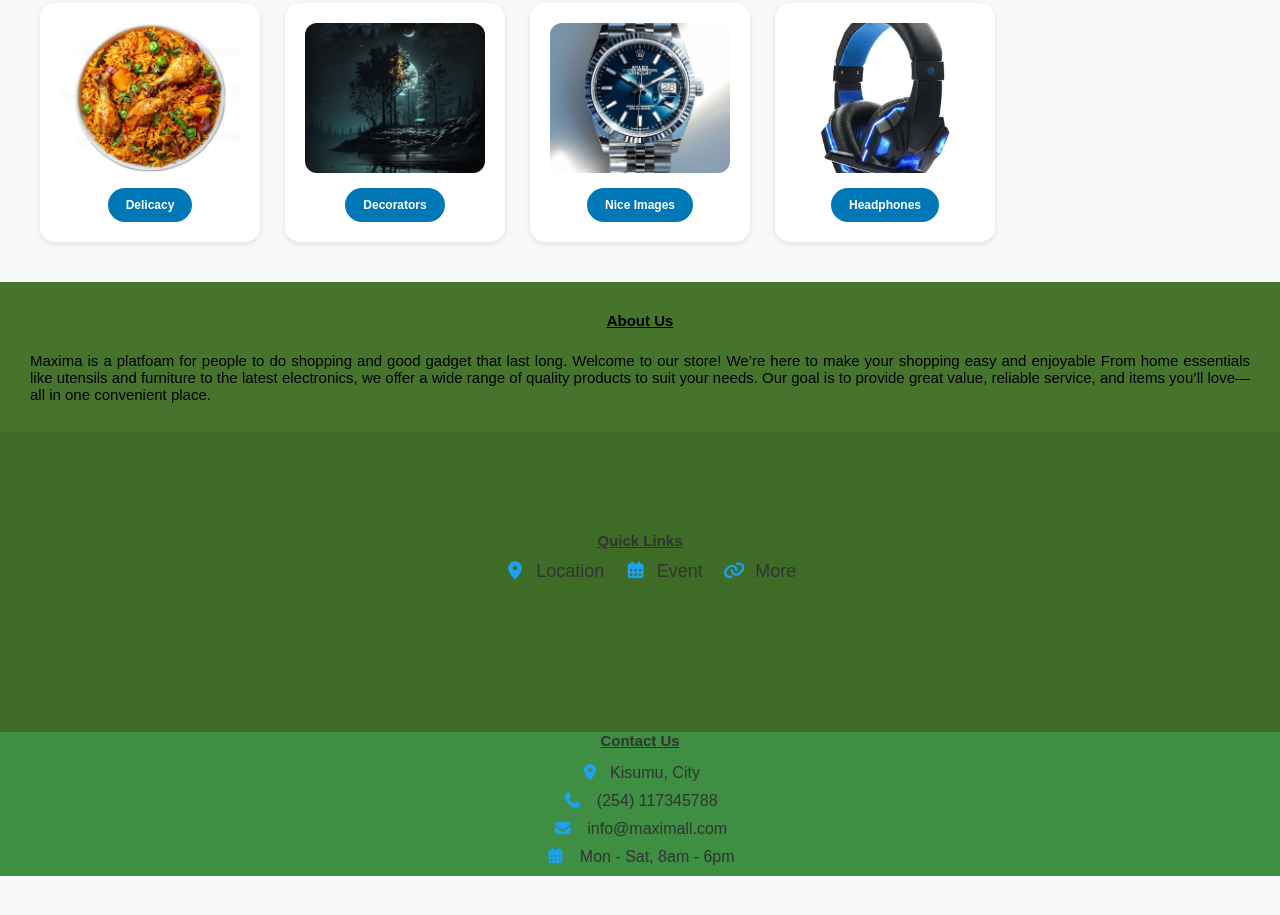
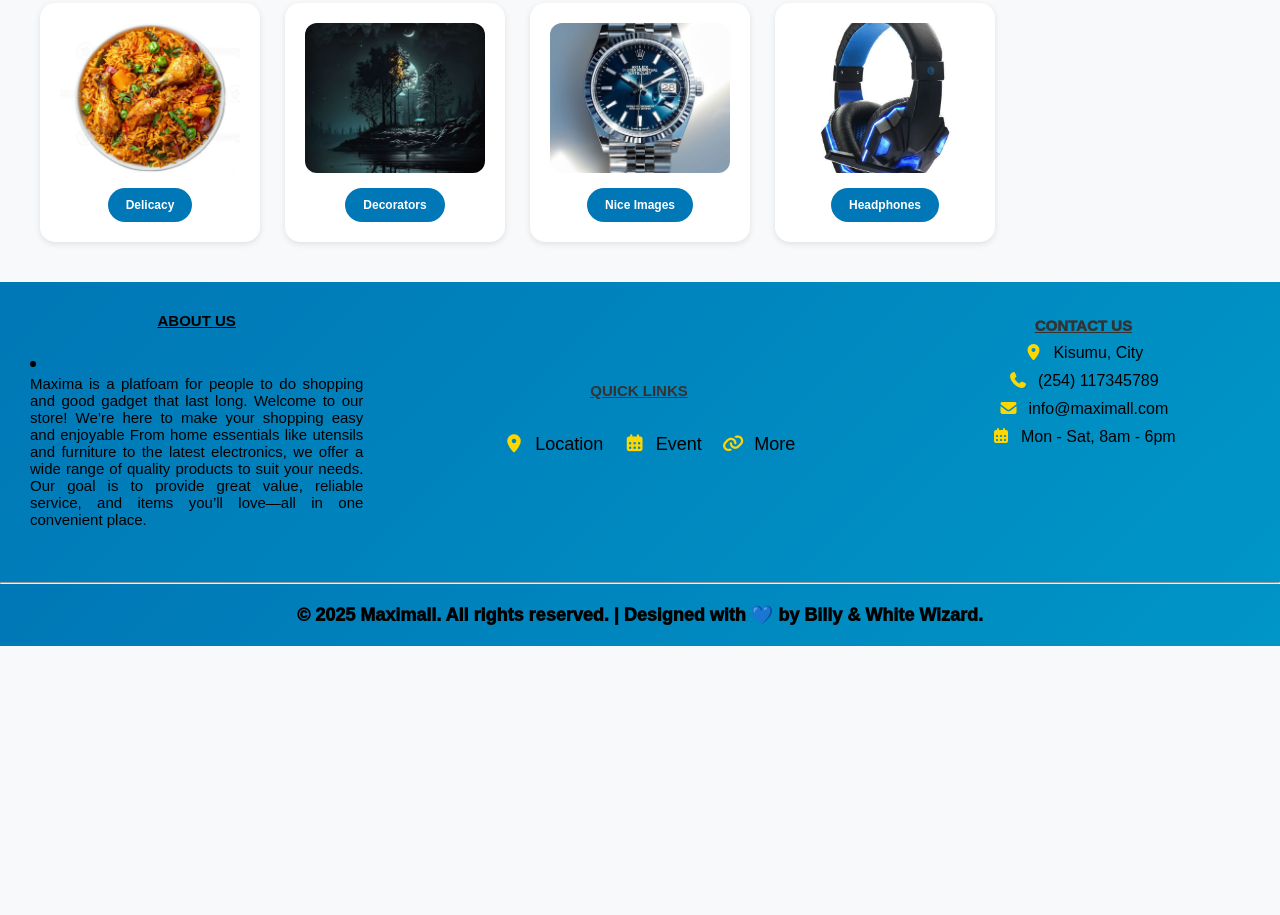
Before and after one commit to billyphosly4/maxima, a plain HTML site: page index.html in a window 1280 px wide. Shown: the part 829-1744 px from the top of the page. After the commit the page ends 1475 px from the top, so only its background shows below. Drawn offline with Linux system fonts and the light colour scheme.

Commit message:
update index.html

```diff
--- a/index.html
+++ b/index.html
@@ -14,7 +14,7 @@
   <header>
     <nav class="navbar">
       <div class="logo">
-        <img src="img/logo.jpg" alt="Maximall Logo">
+        <img src="img/logo.png" alt="Maximall Logo">
       </div>
         <div id="bill">
           <ul id="naf">
@@ -30,7 +30,7 @@
         <button><a href="signup.html">Signup</a></button>
       </div>
     </nav>
-    <marquee behavior="scroll" direction="left">YOUR CAMPUS. YOUR PEOPLE. YOUR MARKETPLACE. 💯💯</marquee>
+    <marquee behavior="scroll" direction="left">YOUR CAMPUS. YOUR PEOPLE. YOUR MARKETPLACE💥💢💫 ⭐⭐⭐💯💯</marquee>
   </header>
 
   <!-- ===== HERO SECTION ===== -->
@@ -104,39 +104,40 @@
     </div>
   </section>
 
-  <section class="section1">
+  <section class="section">
       <div id="about">
-    <h2>About Us</h2><br>
-    <p>Maxima is a platfoam for people to do shopping and good gadget that last long.
+    <h2>ABOUT US</h2><br>
+    <li><p>Maxima is a platfoam for people to do shopping and good gadget that last long.
       Welcome to our store! We’re here to make your shopping easy and enjoyable
        From home essentials like utensils and furniture to the latest electronics, we offer a wide range of quality products to suit your needs.
        Our goal is to provide great value, reliable service, and items you’ll love—all in one convenient place.
-      </p>
+      </p></li>
       </div>
-   </section>
-        <section class="section1">
+
+
         <div id="quick-links">
-          <h2>Quick Links</h2>
+          <h2>QUICK LINKS </h2><br>
           <ul>
             <li><a href="#"><i class="fa-solid fa-location-dot"></i>Location</a></li>
             <li><a href="#"><i class="fa-solid fa-calendar-days"></i>Event</a></li>
             <li><a href="#"><i class="fa-solid fa-link"></i>More</a></li>
           </ul>
         </div>
-        </section>
 
-    <section class="section1">
+
   <div id="contact-info">
-    <h2>Contact Us</h2>
+   <b><b><h2>CONTACT US</h2></b></b>
+    <ul>
     <p><i class="fa-solid fa-location-dot"></i>Kisumu, City</p>
-    <p><i class="fa-solid fa-phone"></i> (254) 117345788</p>
-    <p><i class="fa-solid fa-envelope"></i> info@maximall.com</p>
-    <p><i class="fa-solid fa-calendar-days"></i> Mon - Sat, 8am - 6pm</p>
+    <p><i class="fa-solid fa-phone"></i>(254) 117345789</p>
+    <p><i class="fa-solid fa-envelope"></i>info@maximall.com</p>
+    <p><i class="fa-solid fa-calendar-days"></i>Mon - Sat, 8am - 6pm</p>
+    </ul>
   </div>
-    </section>
+
     </section>
 
-
+<hr>
   <!-- ===== FOOTER ===== -->
   <footer>
       <p>&copy; 2025 Maximall. All rights reserved. | Designed with 💙 by Billy & White Wizard.</p>
--- a/style.css
+++ b/style.css
@@ -118,20 +118,19 @@ header h1{
   background-color: #023e8a;
 }
 
-/* Footer */
+
+
 footer {
-  background-color: red;
-  color: white;
+   background: linear-gradient(135deg, #0077b6, #0096c7);
+  padding: 20px;
+  bottom: 0;
+  color:black;
   text-align: center;
-  padding: 15px;
-  margin-top: 40px;
-  position: sticky;
-  z-index: 1000 ;
-  bottom: 0;
-}
+  font-weight: 1000;
    /* Default styles */
    body {
-     font-size: 16px;
+     font-size: 14px;
+
    }
 
    /* Styles for screens smaller than 768px (e.g., mobile devices) */
@@ -141,60 +140,54 @@ footer {
 
      }
     .placeholder {
-       font-size: 6px;
+       font-size: 4px;
      }
-     header{
 
-
-     }
     .navbar a{
-      font-size:8px;
+      font-size:10px;
 
     }
    .header h1{
-     font-size:30px;
+     font-size:32px;
    }
   .header h2{
-    font-size: 18px;
+    font-size: 20px;
      color: black;
   }
  .header h3{
-   font-size: 12px;
+   font-size: 15px;
    color: #000;
  }
   .header p{
-    font-size:10px;
+    font-size:13px;
   }
  .products h2{
-   font-size: 14px;
+   font-size: 16px;
  }
 .products p{
-  font-size:10px;
+  font-size:12px;
 }
 .products button{
-    font-size: 8px;
+    font-size: 10px;
   }
   .products {
   display: grid;
   padding: 70px;
 }
 footer p{
-  font-size:9px;
+  font-size:20px;
    }
 .search-bar{
-  font-size:3px;
+  font-size:4px;
 }
 
 
    /* Styles for screens larger than 1200px (e.g., desktops) */
    @media (min-width: 1200px) {
      body {
-       font-size: 18px;
+       font-size: 20px;
      }
-       body {
-       font-size:16px;
 
-     }
     .placeholder {
        font-size: 2px;
      }
@@ -203,45 +196,40 @@ footer p{
 
      }
     .navbar a{
-      font-size:10px;
+      font-size:12px;
 
     }
    .header h1{
-     font-size:30px;
+     font-size:32px;
    }
   .header h2{
-    font-size: 17px;
+    font-size: 18px;
   }
  .header h3{
-   font-size: 12px;
+   font-size: 14px;
  }
   .header p{
-    font-size:15px;
+    font-size:16px;
   }
  .products h2{
-   font-size: 11px;
+   font-size: 13px;
  }
 .products p{
-  font-size: 9px;
+  font-size: 11px;
 }
 .products button{
-    font-size: 8px;
+    font-size: 10px;
   }
   .products {
   display: grid;
   padding: 70px;
 }
 footer p{
-  font-size:2px;
+  font-size:20px;
    }
 .search-bar{
-  font-size:3px;
+  font-size:5px;
 }
-
-   }
-
-
-
-
-
 }
+}
+}
--- a/styles.css
+++ b/styles.css
@@ -21,12 +21,12 @@ header {
   display: flex;
   flex-direction: row;
   justify-content: space-between;
-  background-color: blue;
+   background: linear-gradient(135deg, #0077b6);
 }
 
 marquee {
   top:0;
-  background-color: yellow;
+  background-color: lightblue;
   color: black;
 }
 
@@ -210,33 +210,14 @@ marquee {
 
 
 /*==== SECTION ABOUT US, QUICK LINKS AND CONTACTS ====*/
-.section1 {
-  display: flex;
-  flex-direction: column;
-  flex-wrap: wrap;
-  justify-content: center;
-  gap: 20px;
-  align-items: center;
-  align-content: center;
-  background-color: white;
-  transition: transform 0.2s, box-shadow 0.2s;
-  border-radius: 20px;
-}
-
-.section1:hover {
-  transform: translateY(-5px);
-  box-shadow: 0 4px 10px rgba(0,0,0,0.4);
-}
 
 /*==== section container ====*/
 #about {
-  background-color: #47742C;
   text-align: justify;
-  color: black;
-  text-wrap: wrap;
-  height: 300px;
-  padding: 30px;
+  color: black ;
+  padding:30px ;
   width: 100%;
+  font-weight:500;
 }
 
 #about h2 {
@@ -247,11 +228,11 @@ marquee {
 }
 /*  SECTION- QUICK LINKS*/
 #quick-links {
-  background: #3E6B26;
   width: 100%;
   margin-top:0;
   height: 300px ;
   padding-top: 100px;
+  padding-right:2px;
 }
 #quick-links h2 {
   text-align: center;
@@ -273,23 +254,23 @@ marquee {
 #quick-links li i {
   margin-left: 20px;
   margin-right: 10px;
-  color: #1da1f2;
+  color: gold;
 }
 
 #quick-links li a {
   text-decoration: none;
-  color: #333;
-  font-size: 16px;
+  color: black ;
+  font-size: 16p;
+  font-weight:500;
 }
 
 #quick-links li a:hover {
   text-decoration: underline;
-  color: blue;
+  color: darkgreen;
 }
 
 /*  SECTION- CONTACT*/
 #contact-info {
-  background:#3E8E43 ;
   width:100%;
 
 }
@@ -297,29 +278,38 @@ marquee {
 #contact-info h2 {
   text-align: center;
   font-size: 15px;
-  margin-bottom: 15px;
+  margin-top: 35px;
   text-decoration: underline;
+  font-weight:1000;
 }
 
 #contact-info p {
   margin: 10px 0;
   font-size: 16px;
   text-align:center;
+  color:black;
+  font-weight:500;
 }
 
 #contact-info i {
   margin-right: 10px;
-  color: #1da1f2;
+  color: gold;
 }
 
 footer {
-  background-color: red;
+   background: linear-gradient(135deg, #0077b6, #0096c7);
   padding: 20px;
-  position: sticky;
-  z-index: 1000;
   bottom: 0;
+  color:black;
+  text-align: center;
+  font-weight: 1000;
 }
-
+.section{
+  display:grid ;
+     grid-template-columns: repeat(auto-fit, minmax(250px, 1fr));
+    background: linear-gradient(135deg, #0077b6, #0096c7);
+    gap: 50px;
+}
 
 
 /* Default styles */
@@ -333,19 +323,19 @@ body {
     font-size: 20px;
   }
      #bill a{
-    font-size:8px;
+    font-size:9px;
     }
    .auth-buttons{
-     font-size: 6px;
+     font-size: 8px;
    }
  .hero h1{
-   font-size: 20px;
+   font-size: 22px;
  }
  .hero h2{
-   font-size: 10px;
+   font-size: 12px;
  }
   .hero p{
-  font-size: 8px;
+  font-size: 10px;
 }
 .categories h2{
   font-size: 20px;
@@ -354,30 +344,30 @@ body {
   font-size: 12px;
 }
 .categories a{
-  font-size: 8px;
+  font-size: 10px;
 }
 footer{
-  font-size: 10px;
+  font-size: 12px;
 }
   #about p{
-    font-size:12px;
+    font-size:15px;
   }
   #about{
     height: 200px;
   }
 
 #contact-info p{
-  font-size: 12px;
+  font-size: 15px;
 }
 #quick-links li a{
-  font-size: 12px;
+  font-size: 15px;
 }
 #quick-links{
   height: 150px;
   padding-top: 20px;
 }
 marquee{
-  font-size: 13px;
+  font-size: 20px;
 }
 }
 /* Styles for screens larger than 1200px (e.g., desktops) */
@@ -416,7 +406,7 @@ footer{
   font-size: 18px;
 }
 #contactinfo p{
-  font-size: 18px;
+  font-size: 20px;
 }
 #quick-links li a{
   font-size: 18px;
```
Also changed, not shown: Bedroom_layout.html (+7 -4 lines), electronics.html (+5 -2 lines), kitchen.html (+5 -2 lines), login.html (+5 -7 lines), motorvehicle.html (+7 -4 lines), signup.html (+4 -3 lines), styled.css (+6 -4 lines), img/logo.jpg (deleted), img/logo.png (added).
